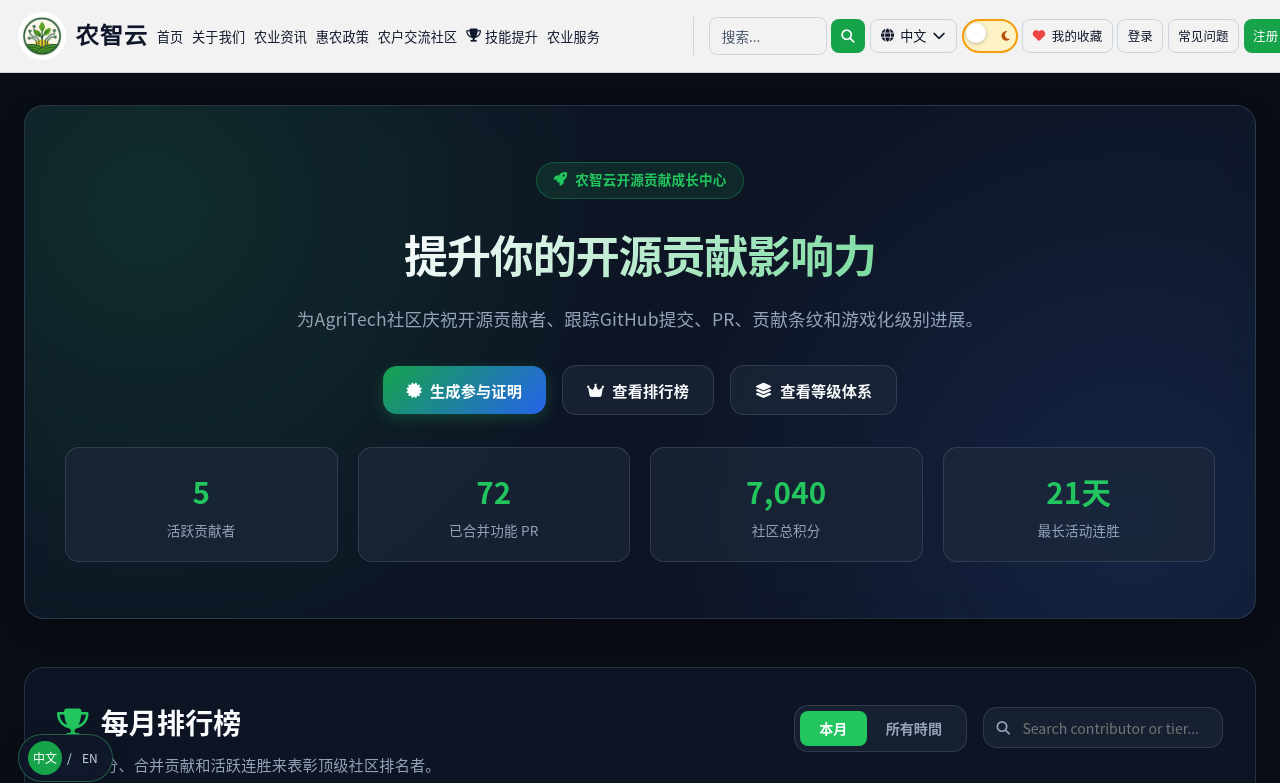
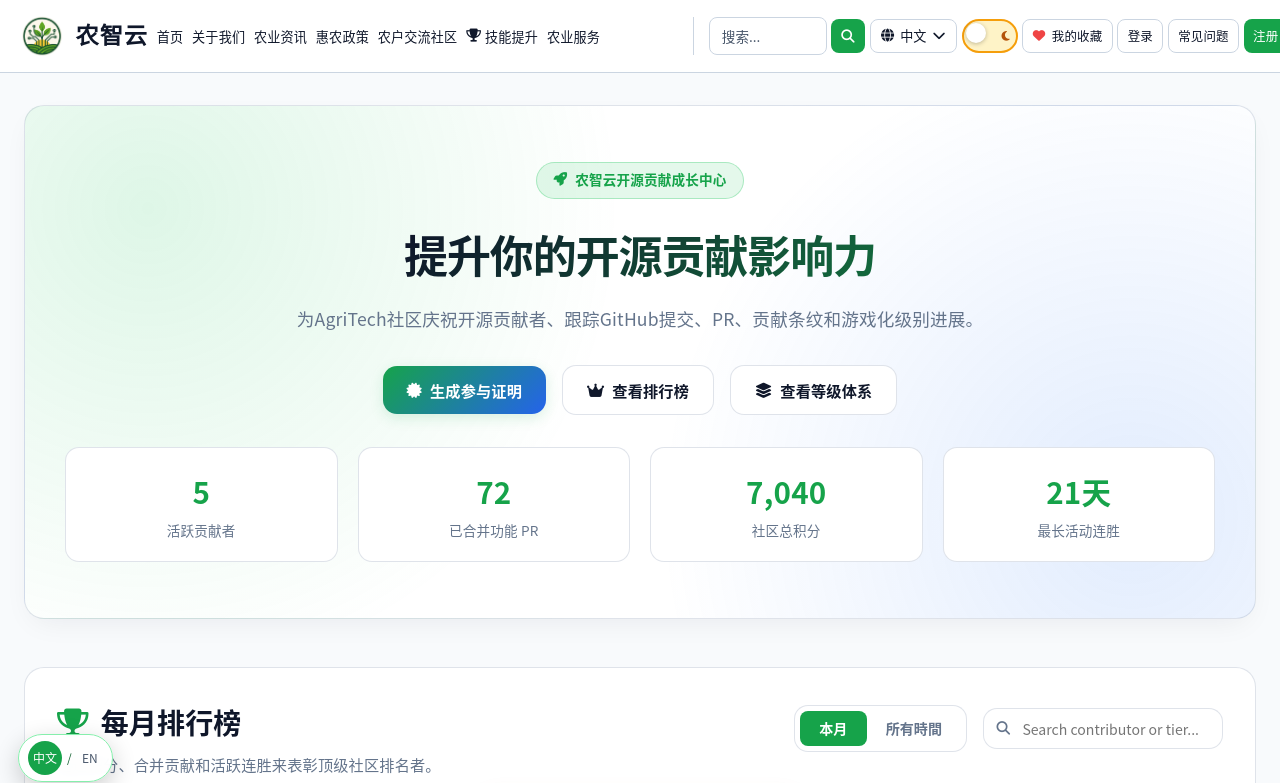
Before and after one commit to rain123789/AgriTech-CN, a website: page levelup.html in a window 1280 px wide. Shown: the top 783 px of the page. Drawn offline with Linux system fonts and the light colour scheme; no server answers.

Commit message:
fix(theme): 首帧绘制前确定主题，消除浅色模式下的深色闪烁
现象：浅色偏好下从导航栏进入「技能提升」或「证书」页，页面先渲染深色
背景再转为浅色。

根因：这两个页面的 <html> 均无 data-theme，<head> 内也没有主题预置
脚本，且 levelup.html 未引用 theme.js。主题只能由 navbar-home.js 的
initTheme 设置，而它要等导航栏 fetch 注入完成后才执行，晚于首帧绘制。
首帧因此落到样式表的 :root 默认值（levelup 为 --lu-bg #090d16，
certificate 为 --cert-bg #090d16），之后才被 [data-theme="light"]
覆盖。

修复：
- levelup.html / certificate.html：<html> 补 data-theme="light"
- 两个页面在 <head> 最前各加同步内联脚本，首帧前读取 agritech-theme

新增 scripts/verify-theme-firstpaint.js：不加载外部 JS、只执行内联
脚本，等价于首帧绘制时刻；覆盖 light / dark / 未记录三种存储。

验证：两页首帧 data-theme 由 null 变为 light（存储 light）、dark
（存储 dark）、light（未记录）；导航栏中英双语与页面可达性均正常。

```diff
--- a/levelup.html
+++ b/levelup.html
@@ -1,9 +1,20 @@
 <!DOCTYPE html>
-<html lang="zh-CN" data-lang="zh-CN">
+<html lang="zh-CN" data-lang="zh-CN" data-theme="light">
 
 <head>
   <meta charset="UTF-8" />
   <meta name="viewport" content="width=device-width, initial-scale=1.0" />
+
+  <!-- 首帧绘制前确定主题，避免浅色偏好下先闪深色背景 -->
+  <script>
+    (function () {
+      document.documentElement.setAttribute(
+        'data-theme',
+        localStorage.getItem('agritech-theme') === 'dark' ? 'dark' : 'light'
+      );
+    })();
+  </script>
+
   <title>Level Up - Contributor Growth Hub | AgriTech</title>
   <meta name="description"
     content="Highlighting open-source contributors, GitHub stats, merged feature impact, contribution streaks, and gamified levels for the AgriTech community." />
--- /dev/null
+++ b/scripts/verify-theme-firstpaint.js
@@ -0,0 +1,74 @@
+/**
+ * 首帧主题检查：页面在「外部脚本尚未执行」时，html 的 data-theme 是否已确定。
+ * 外部资源不加载，只执行 head 内联脚本 —— 这等价于首帧绘制时刻的状态。
+ *
+ * 用法: node scripts/verify-theme-firstpaint.js [页面...]
+ */
+"use strict";
+const { JSDOM, VirtualConsole } = require("./load-jsdom")();
+
+const BASE = "http://127.0.0.1:5000";
+const PAGES = process.argv.slice(2).length
+  ? process.argv.slice(2)
+  : ["levelup.html", "faq.html", "index.html"];
+
+async function probe(page, storedTheme) {
+  const dom = await JSDOM.fromURL(`${BASE}/${page}`, {
+    runScripts: "dangerously",
+    // 不设置 resources → 不加载外部 JS，仅执行内联脚本
+    pretendToBeVisual: true,
+    virtualConsole: new VirtualConsole(),
+    beforeParse(window) {
+      // jsdom 未实现 matchMedia，缺省会导致部分页面的主题预置脚本抛错中断
+      if (typeof window.matchMedia !== "function") {
+        window.matchMedia = function () {
+          return {
+            matches: false,
+            media: "",
+            onchange: null,
+            addListener: function () {},
+            removeListener: function () {},
+            addEventListener: function () {},
+            removeEventListener: function () {},
+            dispatchEvent: function () { return false; },
+          };
+        };
+      }
+      try {
+        if (storedTheme) window.localStorage.setItem("agritech-theme", storedTheme);
+      } catch (e) { /* ignore */ }
+    },
+  });
+  const { window } = dom;
+  await new Promise((r) => setTimeout(r, 250));
+  const value = window.document.documentElement.getAttribute("data-theme");
+  dom.window.close();
+  return value;
+}
+
+(async () => {
+  console.log("=== 首帧主题检查（仅内联脚本）===\n");
+  let failed = 0;
+  for (const page of PAGES) {
+    const cases = [
+      { stored: "light", expect: "light" },
+      { stored: "dark", expect: "dark" },
+      { stored: null, expect: "light" },
+    ];
+    const results = [];
+    for (const c of cases) {
+      let got;
+      try {
+        got = await probe(page, c.stored);
+      } catch (e) {
+        got = "ERROR:" + e.message;
+      }
+      const ok = got === c.expect;
+      if (!ok) failed += 1;
+      results.push(`${c.stored || "未记录"}→${got}${ok ? "" : " ✗(期望" + c.expect + ")"}`);
+    }
+    console.log(`[${page}] ${results.join("  |  ")}`);
+  }
+  console.log(`\n=== ${failed === 0 ? "全部通过：首帧主题已确定，无闪烁窗口" : failed + " 项未通过"} ===`);
+  process.exit(failed === 0 ? 0 : 1);
+})();
```
Also changed, not shown: certificate.html (+12 -1 lines).
